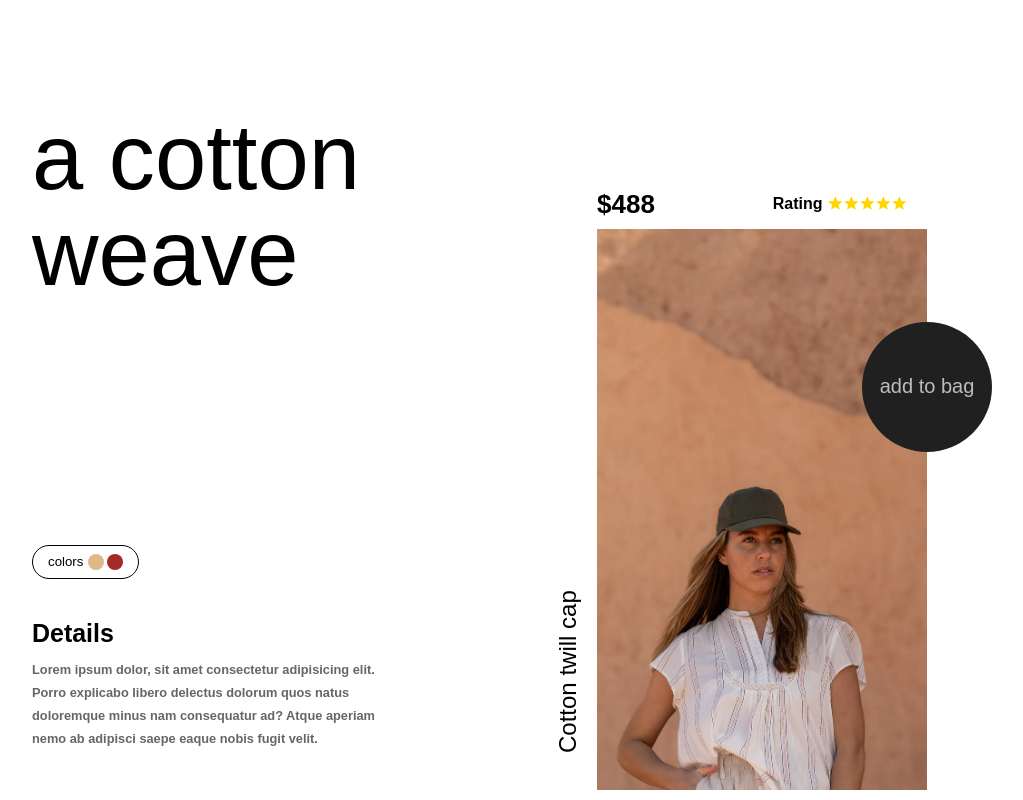
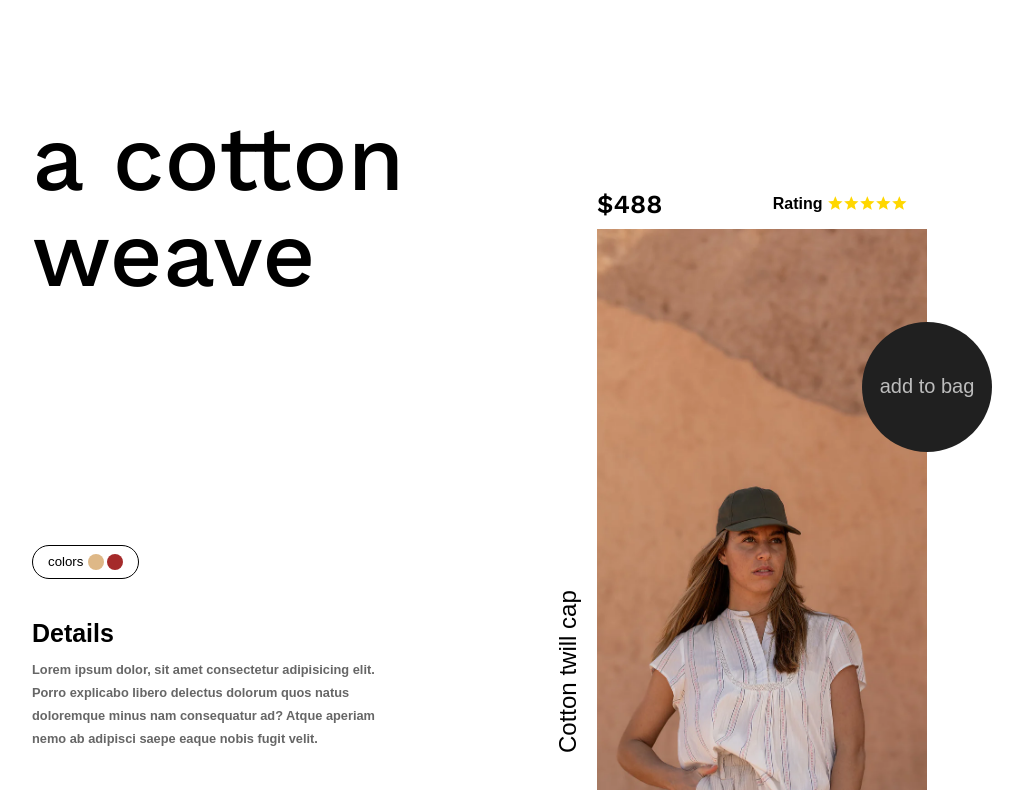
Before and after one commit to programmerhasan001/cotton-weave, a plain HTML site: page index.html in a window 1280 px wide. Shown: the whole page, without its empty margins (58-1081 px from the left). Drawn offline with nearby package versions, Linux system fonts and the light colour scheme.

Commit message:
font cdn

```diff
--- a/assets/css/styles.css
+++ b/assets/css/styles.css
@@ -1,3 +1,6 @@
+/* fonts */
+@import url("https://fonts.googleapis.com/css2?family=Work+Sans:ital,wght@0,100..900;1,100..900&display=swap");
+/* reset code */
 * {
   margin: 0;
   padding: 0;
```
